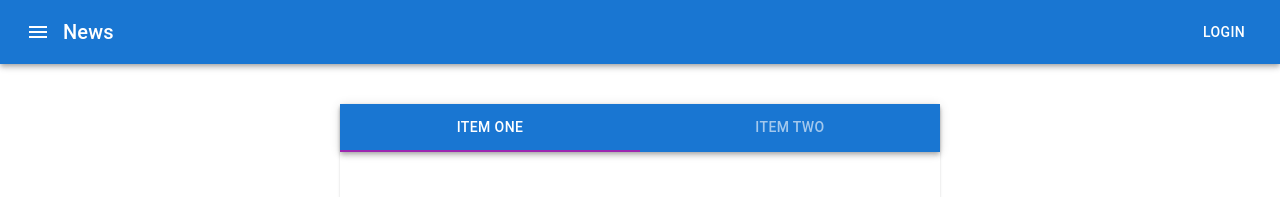
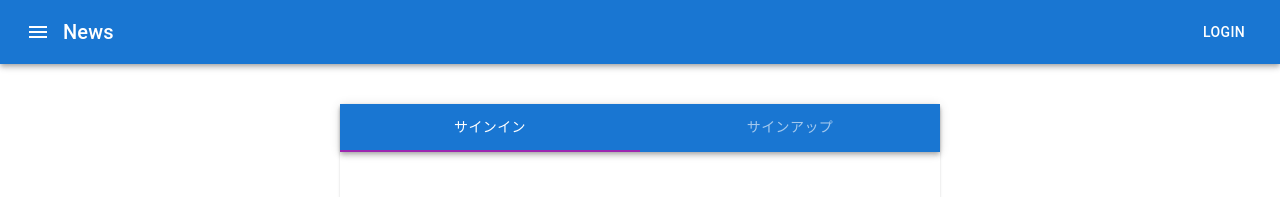
Before and after one commit to watanabe0055/diary_react, a React (Create React App) app: page /login in a window 1280 px wide. Shown: the top 197 px of the page. Built offline with nearby package versions, Linux system fonts and the light colour scheme.

Commit message:
ログイン画面のマークアップ

```diff
--- a/src/compose/signup.tsx
+++ b/src/compose/signup.tsx
@@ -7,7 +7,7 @@ export default function Signin() {
   const [email, setEail] = useState("");
   const [password, setPassword] = useState("");
 
-  const deviseSinginApi = "http://localhost:3000/api/v1/auth/sign_in";
+  const deviseSinginApi = "http://localhost:3000/api/v1/auth/sign_up";
 
   //email: "test@example.com",
   //password: "password",
--- a/src/module/login.tsx
+++ b/src/module/login.tsx
@@ -70,8 +70,8 @@ export default function FullWidthTabs() {
               variant="fullWidth"
               aria-label="full width tabs example"
             >
-              <Tab label="Item One" {...a11yProps(0)} />
-              <Tab label="Item Two" {...a11yProps(1)} />
+              <Tab label="サインイン" {...a11yProps(0)} />
+              <Tab label="サインアップ" {...a11yProps(1)} />
             </Tabs>
           </AppBar>
           <TabPanel value={value} index={0} dir={theme.direction}>
```
